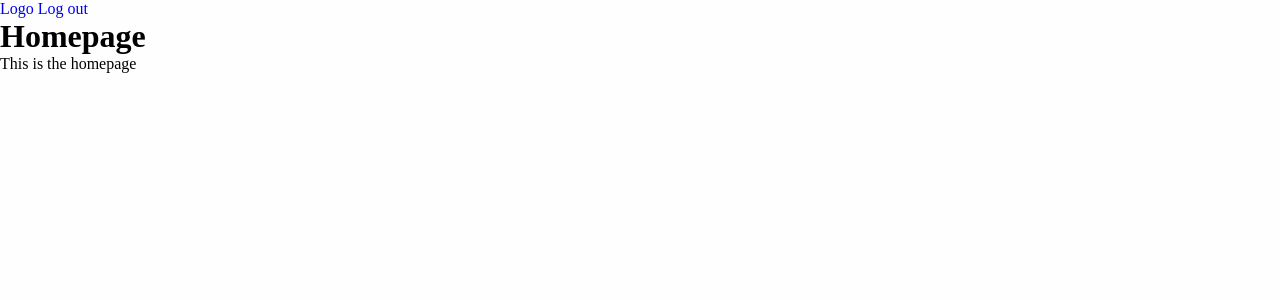
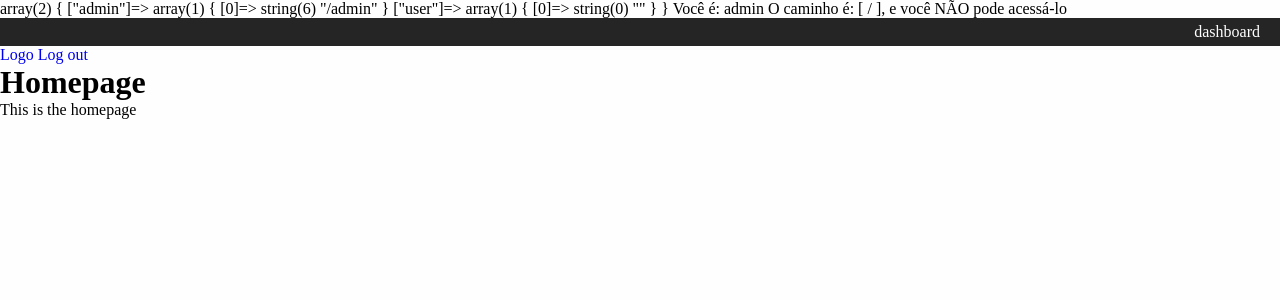
Before and after one commit to vewvniv/mini-cms, a PHP site: page / in a window 1280 px wide. Shown: the top 300 px of the page. Run offline with PHP 8.4, Linux system fonts and the light colour scheme; the visitor is signed in with stand-in values (Sample User, id 1).

Commit message:
implements the base of the roles constraints

```diff
--- /dev/null
+++ b/config/permissions.php
@@ -0,0 +1,7 @@
+<?php
+declare(strict_types= 1);
+
+return [
+    "admin" => ['/admin'],
+    "user" => [''],
+];
--- a/config/routes.php
+++ b/config/routes.php
@@ -1,6 +1,7 @@
 <?php
 declare(strict_types=1);
 
+use Ledz\LoginPHP\Controller\DashboardController;
 use Ledz\LoginPHP\Controller\HomepageController;
 use Ledz\LoginPHP\Controller\LoginController;
 use Ledz\LoginPHP\Controller\LogoutController;
@@ -13,4 +14,5 @@ return [
     'GET|/register' => [RegisterController::class, 'processRequest'],
     'POST|/register' => [RegisterController::class, 'register'],
     'GET|/logout' => [LogoutController::class, 'processRequest'],
+    'GET|/admin' => [DashboardController::class, 'processRequest'],
 ];
--- a/public/css/layout.css
+++ b/public/css/layout.css
@@ -52,3 +52,16 @@ label {
   cursor: pointer;
   margin: 0 0 15px auto;
 }
+
+.admin-header {
+  width: 100%;
+  padding: 5px 20px;
+  background: #252525;
+  display: flex;
+  justify-content: flex-end;
+}
+
+.admin-header>a {
+  color: #FEFEFE;
+  text-decoration: none;
+}
--- a/public/index.php
+++ b/public/index.php
@@ -14,12 +14,41 @@ session_regenerate_id();
 require_once __DIR__ . '/../vendor/autoload.php';
 
 $routes = require_once __DIR__ . '/../config/routes.php';
+$permissions = require_once __DIR__ . '/../config/permissions.php';
 $request_uri = $_SERVER['REQUEST_URI'];
 $path_info = parse_url($request_uri, PHP_URL_PATH) ?? '/';
 $http_method = $_SERVER['REQUEST_METHOD'];
 $key = "$http_method|$path_info";
 
 $isEntryRoute = $path_info === '/login' || $path_info === '/register';
+
+//TODO: Centralize path and role verification to authorize or decline
+
+if (isset($_SESSION['role'])) {
+
+    if ($permissions[$_SESSION['role']]) {
+        if (array_search($path_info === '/' ? '' : $path_info, $permissions[$_SESSION['role']], true) !== false) {
+            var_dump($permissions);
+            echo PHP_EOL . 'Você é: ' . $_SESSION['role'] . PHP_EOL;
+            echo 'O caminho é: [ ' . $path_info . ' ], e você pode acessá-lo';
+        } else {
+            var_dump($permissions);
+            echo PHP_EOL  . 'Você é: ' . $_SESSION['role'] . PHP_EOL;
+            echo 'O caminho é: [ ' . $path_info . ' ], e você NÃO pode acessá-lo';
+        }
+
+        // Constraint working, but if user try to access a path that doesn't exist
+        // it's going to verify in the array and will not find it, rejecting the access
+        // instead of returning a 404.
+
+        // Another problem is: if admin tries to access '/', it will can not,
+        // need to verify ONLY if user is accessing a path that is in their list of constraints
+        // if not, return to '/' or '/login' if $_SESSION is unset.
+    }
+
+    // exit();
+}
+
 if (!array_key_exists('logedin', $_SESSION) && !$isEntryRoute) {
     header('Location: /login');
     return;
--- a/src/Controller/LoginController.php
+++ b/src/Controller/LoginController.php
@@ -41,6 +41,7 @@ class LoginController extends HTMLController
 
         if ($correct_pwd) {
             $_SESSION['logedin'] = true;
+            $_SESSION['role'] = $user->role;
             header('Location: /');
         } else {
             header('Location: /login?login-failed');
--- a/src/Controller/LogoutController.php
+++ b/src/Controller/LogoutController.php
@@ -10,6 +10,7 @@ class LogoutController implements Controller
     public function processRequest(): void
     {
         unset($_SESSION['logedin']);
+        unset($_SESSION['role']);
         header('Location: /login');
     }
 }
--- a/src/Model/User.php
+++ b/src/Model/User.php
@@ -6,7 +6,8 @@ namespace Ledz\LoginPHP\Model;
 class User
 {
     public function __construct(
-        private readonly ?int $id = null,
+        public readonly ?int $id = null,
+        public string $role = 'user',
         public string $email,
         public string $password
     ) {
--- a/src/Repository/UserRepository.php
+++ b/src/Repository/UserRepository.php
@@ -26,6 +26,7 @@ class UserRepository implements UserPDO
 
             $user = new User(
                 $user_data['id'],
+                $user_data['role'],
                 $user_data['email'],
                 $user_data['password'],
             );
@@ -44,6 +45,7 @@ class UserRepository implements UserPDO
         if (isset($user['id'])) {
             $user_obj = new User(
                 $user['id'],
+                $user['role'],
                 $user['email'],
                 $user['password'],
             );
--- a/views/head.php
+++ b/views/header.php
@@ -10,3 +10,8 @@
 </head>
 
 <body>
+    <?php if(isset($_SESSION['role']) && $_SESSION['role'] === 'admin'): ?>
+        <div class="admin-header">
+            <a href="/admin">dashboard</a>
+        </div>
+    <?php endif; ?>
--- a/views/homepage.php
+++ b/views/homepage.php
@@ -1,4 +1,4 @@
-<?php require_once 'head.php' ?>
+<?php require_once 'header.php' ?>
 
 <main>
     <header>
@@ -9,4 +9,4 @@
     <p>This is the homepage</p>
 </main>
 
-<?php require_once 'feet.php' ?>
+<?php require_once 'footer.php' ?>
--- a/views/login.php
+++ b/views/login.php
@@ -1,4 +1,4 @@
-<?php require_once 'head.php'; ?>
+<?php require_once 'header.php'; ?>
 
 <main class="container">
     <form method="POST">
@@ -17,4 +17,4 @@
     </form>
 </main>
 
-<?php require_once 'feet.php'; ?>
+<?php require_once 'footer.php'; ?>
--- a/views/register.php
+++ b/views/register.php
@@ -1,4 +1,4 @@
-<?php require_once 'head.php' ?>
+<?php require_once 'header.php' ?>
 
 <main class="container">
     <form method="POST">
@@ -17,4 +17,4 @@
     </form>
 </main>
 
-<?php require_once 'feet.php' ?>
+<?php require_once 'footer.php' ?>
```
Also changed, not shown: src/Controller/DashboardController.php (added, +17 -0 lines), views/dashboard.php (added, +7 -0 lines), views/footer.php (renamed from views/feet.php).
